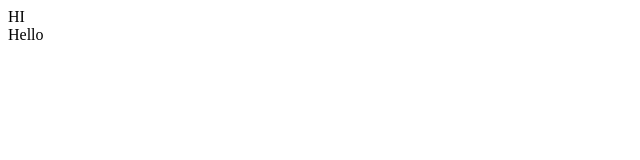
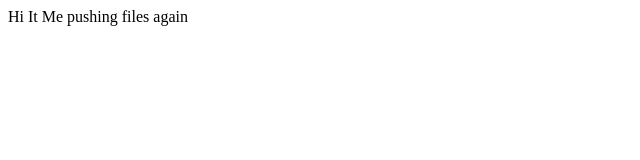
Before and after one commit to Ahmed-MoHashim/LearningGitAndGithub, a plain HTML site: page index.html in a window 1280 px wide. Shown: the whole page, without its empty margins (0-640 px from the left). Drawn offline with Linux system fonts and the light colour scheme.

Commit message:
another files get pushed up

```diff
--- a/index.html
+++ b/index.html
@@ -1,2 +1 @@
-<head>HI</head>
-<div>Hello</div>
+<div>Hi It Me pushing files again  </div>
```
Also changed, not shown: 1 other file.
